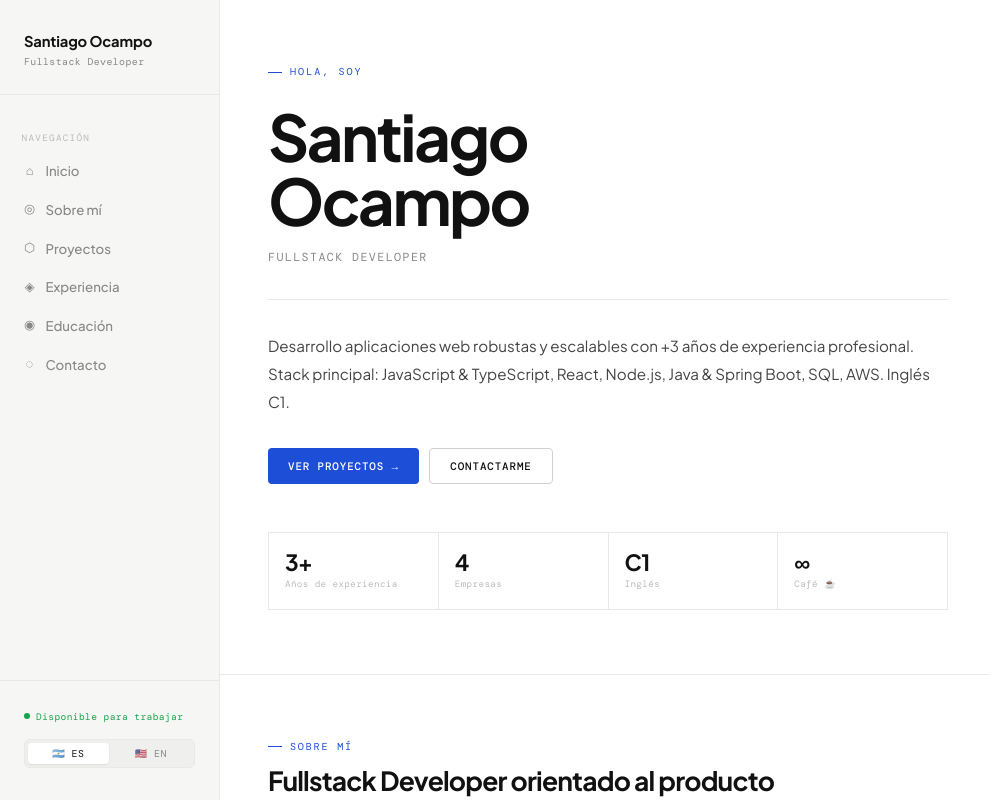
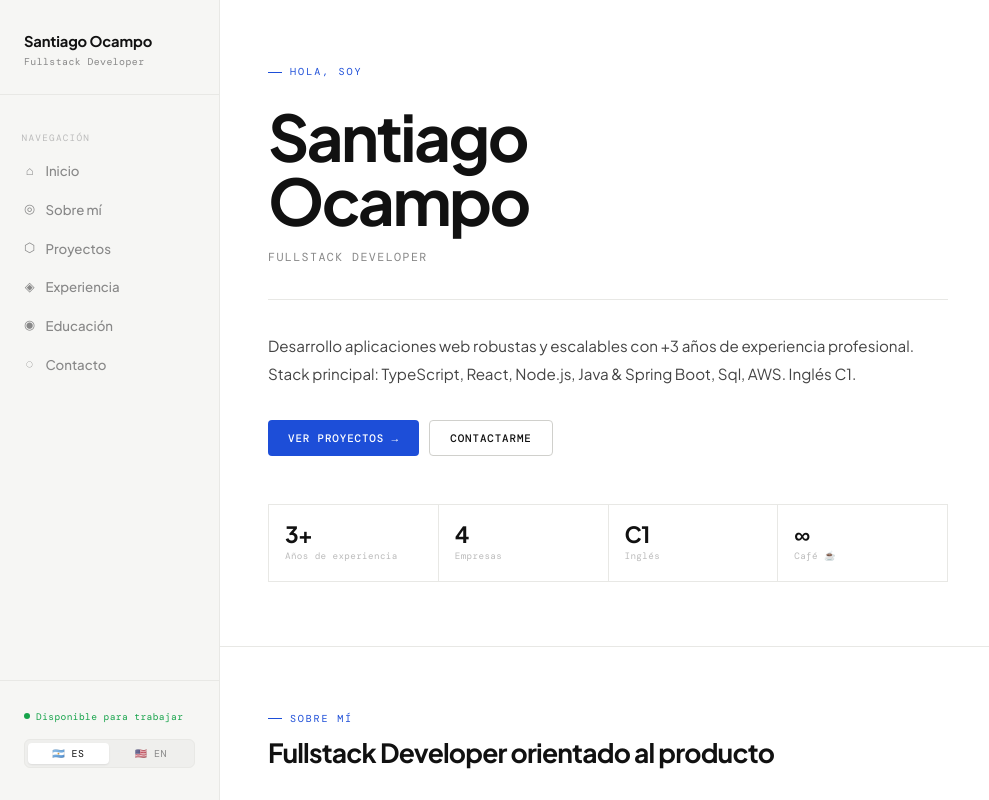
Before and after one commit to santiocampo1/portfolio, a React (Vite) app: page / in a window 1280 px wide. Shown: the top 800 px of the page, without its empty margins (0-989 px from the left). Built offline with nearby package versions, Linux system fonts and the light colour scheme; a web font is replaced by a local one.

Commit message:
fix/main stack

```diff
--- a/src/constants/translations.js
+++ b/src/constants/translations.js
@@ -12,7 +12,7 @@ const t = {
     hero: {
       greeting: "Hola, soy",
       role: "Fullstack Developer",
-      description: "Desarrollo aplicaciones web robustas y escalables con +3 años de experiencia profesional. Stack principal: JavaScript & TypeScript, React, Node.js, Java & Spring Boot, SQL, AWS. Inglés C1.",
+      description: "Desarrollo aplicaciones web robustas y escalables con +3 años de experiencia profesional. Stack principal: TypeScript, React, Node.js, Java & Spring Boot, Sql, AWS. Inglés C1.",
       cta: "Ver proyectos",
       ctaContact: "Contactarme",
       stats: [
@@ -162,7 +162,7 @@ const t = {
     hero: {
       greeting: "Hi, I'm",
       role: "Fullstack Developer",
-      description: "I build robust and scalable web applications with 3+ years of professional experience. Main stack: JavaScript & TypeScript, React, Node.js, Java & Spring Boot. English C1.",
+      description: "I build robust and scalable web applications with 3+ years of professional experience. Main stack: TypeScript, React, Node.js, Java & Spring Boot, Sql, AWS. English C1.",
       cta: "See projects",
       ctaContact: "Get in touch",
       stats: [
```
